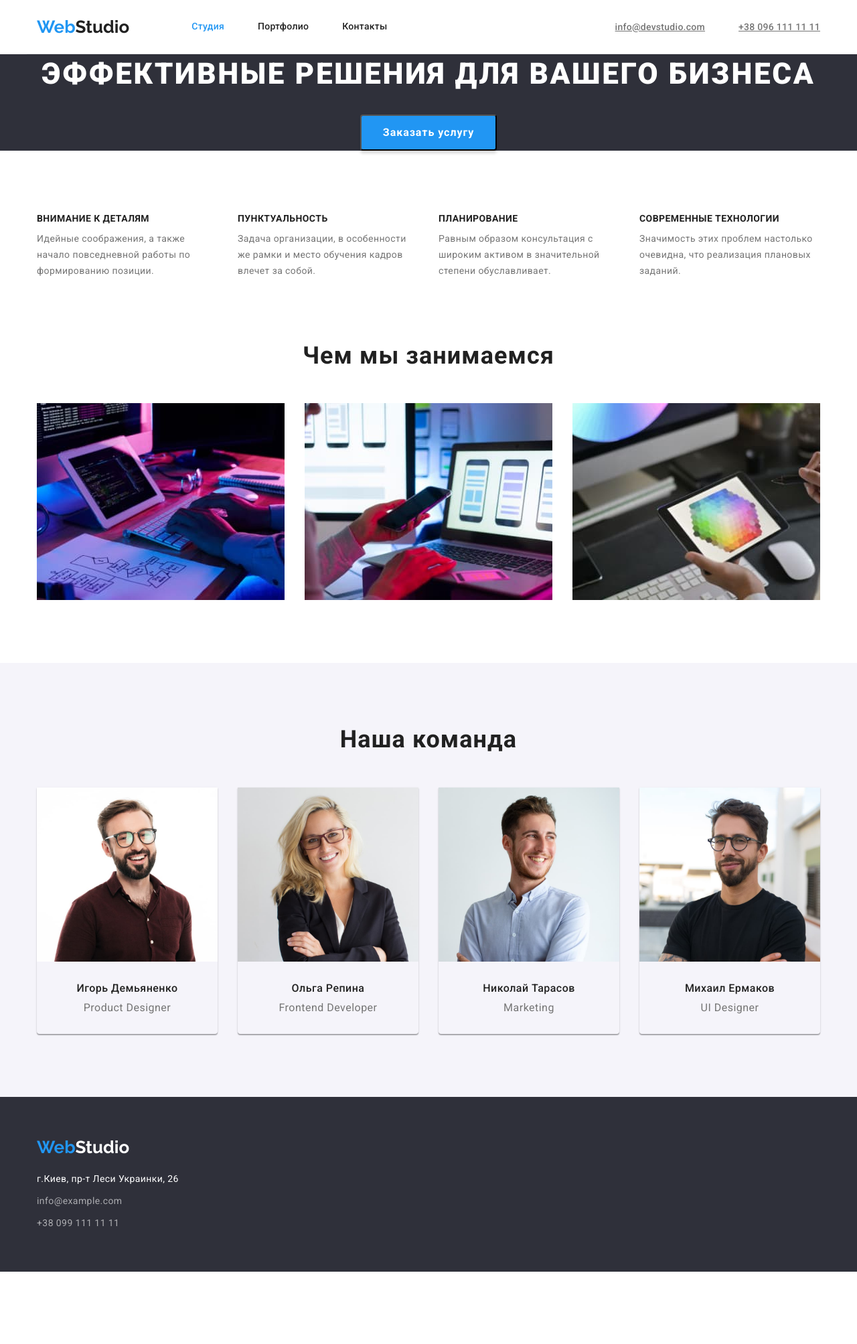
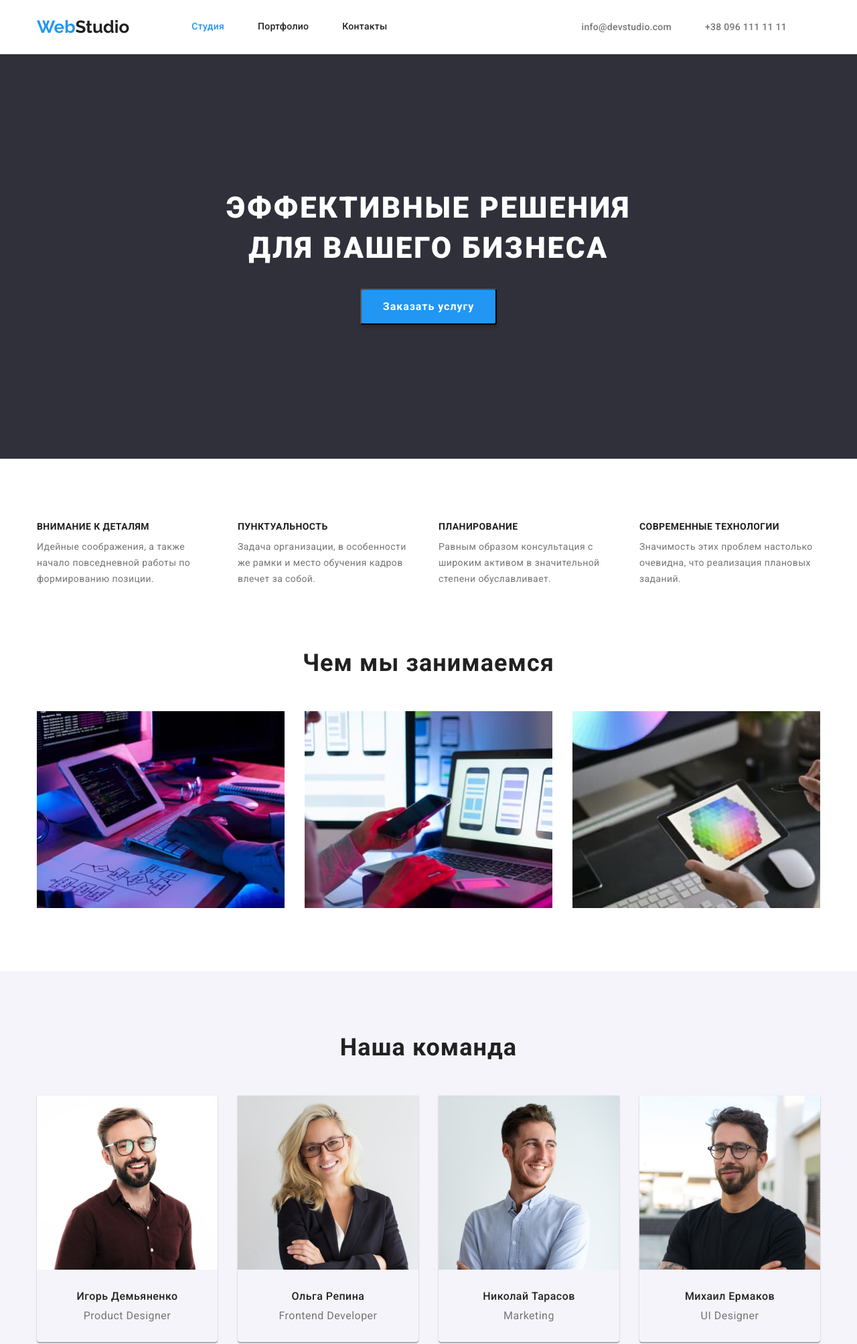
Before and after one commit to Olena0510/goit-markup-hw-03, a plain HTML site: page index.html in a window 1280 px wide. Shown: the top 2007 px of the page at 67% size. Before the commit the page ends 1899 px from the top, so only its background shows below. Drawn offline with nearby package versions, Linux system fonts and the light colour scheme.

Commit message:
исправляет 3 д.з.

```diff
--- a/css/styles.css
+++ b/css/styles.css
@@ -38,6 +38,10 @@ html {
   --contacts-footer-color: rgba(255, 255, 255, 0.6);
   --text-logo: 000000;
   --button-portfolio: #f5f4fa;
+
+  /* flex-basis */
+  --indent: 30px;
+  --items: 3;
 }
 
 .list {
@@ -86,12 +90,20 @@ img {
   display: block;
 }
 /* header */
+header {
+  border-bottom: 1px solid #ececec;
+  /* outline: 2px solid tomato; */
+}
+
 .logo {
   color: var(--text-logo);
   font-family: Raleway, sans-serif;
   font-weight: 700;
   font-size: 26px;
   line-height: 1.19;
+}
+
+.logo-link {
   margin-right: 93px;
 }
 span {
@@ -101,9 +113,6 @@ span {
 .header-container {
   display: flex;
   align-items: center;
-  border-bottom-width: 1px;
-  border-bottom-style: solid;
-  border-block-color: #ececec;
   /* outline: 2px solid tomato; */
 }
 .nav-title {
@@ -120,7 +129,7 @@ span {
   padding-bottom: 32px;
 }
 
-.mail-link {
+.contacts-item {
   margin-right: 50px;
 }
 
@@ -168,14 +177,14 @@ span {
   font-weight: 900;
   font-size: 44px;
   line-height: 1.36;
-  text-align: center;
   letter-spacing: 0.06em;
   text-transform: uppercase;
   color: var(--primary-white-color);
-}
 
-footer {
-  background: #2f303a;
+  max-width: 696px;
+  text-align: center;
+  margin-left: auto;
+  margin-right: auto;
 }
 
 .about-btn {
@@ -211,6 +220,8 @@ footer {
 }
 .about {
   background: #2f303a;
+  padding-top: 200px;
+  padding-bottom: 200px;
 }
 
 /* Секция особенности */
@@ -252,9 +263,9 @@ footer {
   display: flex;
   gap: 30px;
 }
-.feature {
+
+.work-item {
   flex-basis: 270px;
-  align-self: flex-start;
 }
 
 /* Секция чем мы занимаемся */
@@ -271,10 +282,7 @@ footer {
   margin-bottom: 50px;
   /* outline: 2px solid tomato; */
 }
-.job-img,
-.team-img {
-  display: block;
-}
+
 .job-list {
   display: flex;
   gap: 30px;
@@ -292,6 +300,11 @@ footer {
   gap: 30px;
 }
 
+.team-item {
+  box-shadow: 0px 1px 3px rgba(0, 0, 0, 0.12), 0px 1px 1px rgba(0, 0, 0, 0.14),
+    0px 2px 1px rgba(0, 0, 0, 0.2);
+  border-radius: 0px 0px 4px 4px;
+}
 .team-title {
   margin-bottom: 50px;
 }
@@ -312,11 +325,6 @@ footer {
   margin-bottom: 10px;
 }
 
-.team-container {
-  box-shadow: 0px 1px 3px rgba(0, 0, 0, 0.12), 0px 1px 1px rgba(0, 0, 0, 0.14),
-    0px 2px 1px rgba(0, 0, 0, 0.2);
-  border-radius: 0px 0px 4px 4px;
-}
 .team-uppertitle {
   font-weight: 400;
   font-size: 16px;
@@ -327,13 +335,18 @@ footer {
 }
 
 /* Секция футер */
-.footer {
-  color: var(--primary-white-color);
-}
-.footer-container {
+footer {
+  background: #2f303a;
   padding-top: 60px;
   padding-bottom: 60px;
 }
+
+.footer {
+  color: var(--primary-white-color);
+  display: block;
+  margin-bottom: 20px;
+}
+
 .footer-item {
   font-style: normal;
   font-weight: 400;
@@ -343,9 +356,6 @@ footer {
   color: var(--primary-white-color);
 }
 
-.logo-container {
-  margin-bottom: 20px;
-}
 .footer-item,
 .footer-mail {
   margin-bottom: 9px;
@@ -355,7 +365,6 @@ footer {
 }
 
 .footer-contacts {
-  font-family: "Roboto";
   font-style: normal;
   font-weight: 400;
   font-size: 14px;
@@ -384,8 +393,10 @@ button {
   display: flex;
   justify-content: center;
   gap: 8px;
-  padding-bottom: 20px;
-  margin-bottom: 34px;
+  margin-bottom: 50px;
+}
+.item-portfolio {
+  flex-basis: calc(100%-var(--indent) * (var(--items)-1) / var(--items));
 }
 
 .btn {
@@ -437,5 +448,5 @@ button {
 .portfolio {
   display: flex;
   flex-wrap: wrap;
-  gap: 30px;
+  gap: var(--indent);
 }
--- a/index.html
+++ b/index.html
@@ -24,7 +24,7 @@
     <!--Шапка сайта-->
     <header>
       <div class="container header-container">
-        <a href="/" class="logo list"> <span>Web</span>Studio</a>
+        <a href="/" class="logo list logo-link"> <span>Web</span>Studio</a>
         <nav class="nav-title">
           <ul class="nav-list list">
             <li class="header-item">
@@ -41,13 +41,15 @@
           </ul>
         </nav>
         <ul class="contacts-list list">
-          <li class="contacts-item">
-            <a class="mail-link" href="mailto:info@devstudio.com"
+          <li class="contacts-item list">
+            <a class="mail-link list" href="mailto:info@devstudio.com"
               >info@devstudio.com</a
             >
           </li>
           <li class="contacts-item">
-            <a class="phone-link" href="tel:+380961111111">+38 096 111 11 11</a>
+            <a class="phone-link list" href="tel:+380961111111"
+              >+38 096 111 11 11</a
+            >
           </li>
         </ul>
       </div>
@@ -65,7 +67,6 @@
         <div class="container work-container">
           <h2 class="visually-hidden">Особенности</h2>
           <ul class="work-list list">
-            <div class="feature">
             <li class="work-item">
               <h3 class="work-subtitle">Внимание к деталям</h3>
               <p class="work-uppertitle">
@@ -73,8 +74,6 @@
                 формированию позиции.
               </p>
             </li>
-            </div>
-            <div class="feature">
             <li class="work-item">
               <h3 class="work-subtitle">Пунктуальность</h3>
               <p class="work-uppertitle">
@@ -82,8 +81,6 @@
                 кадров влечет за собой.
               </p>
             </li>
-            </div>
-            <div class="feature">
             <li class="work-item">
               <h3 class="work-subtitle">Планирование</h3>
               <p class="work-uppertitle">
@@ -91,8 +88,6 @@
                 степени обуславливает.
               </p>
             </li>
-            </div>
-            <div class="feature">
             <li class="work-item">
               <h3 class="work-subtitle">Современные технологии</h3>
               <p class="work-uppertitle">
@@ -100,7 +95,6 @@
                 плановых заданий.
               </p>
             </li>
-            </div>
           </ul>
         </div>
       </section>
@@ -144,7 +138,6 @@
         <div class="container">
           <h2 class="team-title">Наша команда</h2>
           <ul class="team-list list">
-            <div class="team-container">
             <li class="team-item">
               <img
                 class="team-img"
@@ -158,8 +151,6 @@
                 <p class="team-uppertitle">Product Designer</p>
               </div>
             </li>
-            </div>
-            <div class="team-container">
             <li class="team-item">
               <img
                 class="team-img"
@@ -173,8 +164,6 @@
                 <p class="team-uppertitle">Frontend Developer</p>
               </div>
             </li>
-            </div>
-            <div class="team-container">
             <li class="team-item">
               <img
                 class="team-img"
@@ -188,8 +177,6 @@
                 <p class="team-uppertitle">Marketing</p>
               </div>
             </li>
-            </div>
-            <div class="team-container">
             <li class="team-item">
               <img
                 class="team-img"
@@ -203,25 +190,19 @@
                 <p class="team-uppertitle">UI Designer</p>
               </div>
             </li>
-            </div>
           </ul>
         </div>
       </section>
     </main>
     <!--Секция футер-->
     <footer>
-      <div class="container footer-container">
-        <div class="logo-container">
+      <div class="container">
         <a class="logo list footer" href="/"><span>Web</span>Studio</a>
-        </div>
-        <div class="footer-address">
         <address class="list">
           <ul class="footer-list list">
             <li class="footer-item">г.Киев, пр-т Леси Украинки, 26</li>
-              <li>
-                <a
-                  class="footer-contacts list footer-mail"
-                  href="mailto:info@example.com"
+            <li class="footer-mail">
+              <a class="footer-contacts list" href="mailto:info@example.com"
                 >info@example.com</a
               >
             </li>
@@ -233,7 +214,6 @@
           </ul>
         </address>
       </div>
-      </div>
     </footer>
   </body>
 </html>
```
Also changed, not shown: portfolio.html (+8 -14 lines). Lines whose indentation alone changed are shown as unchanged.
